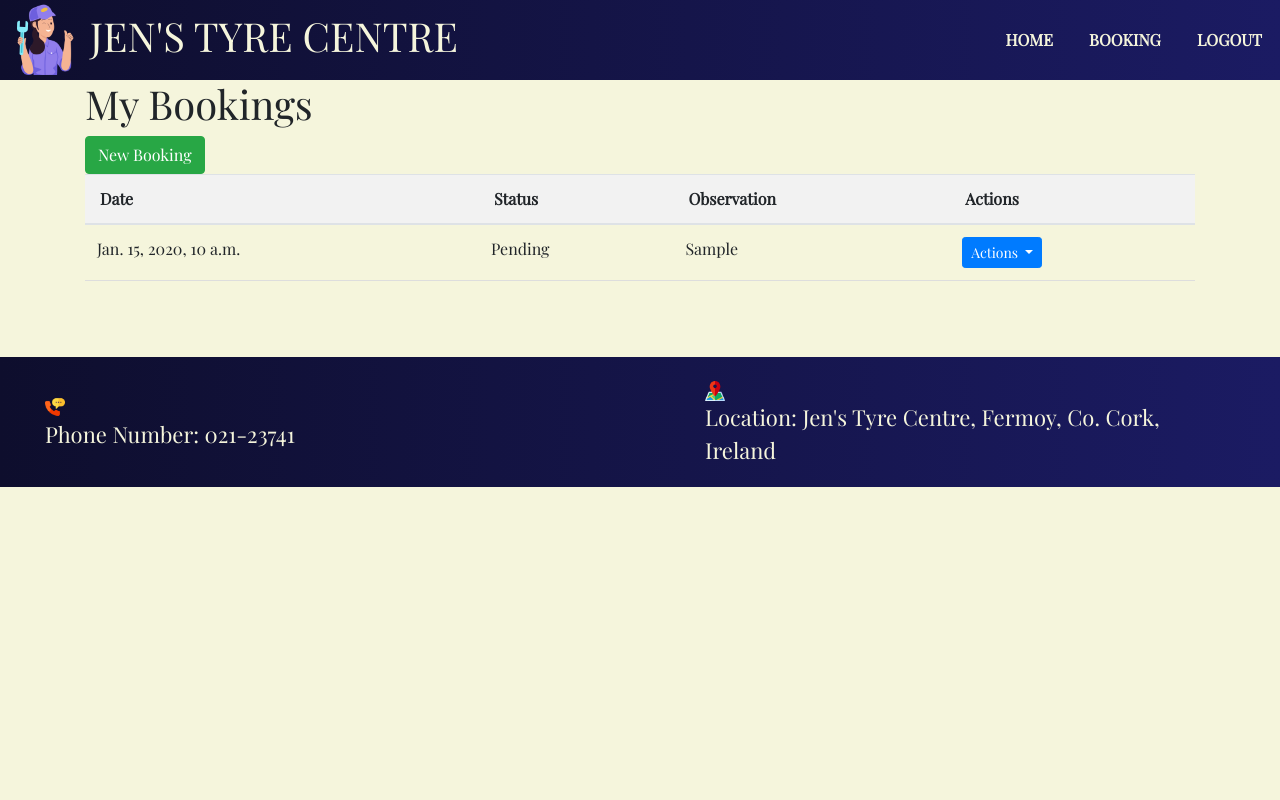
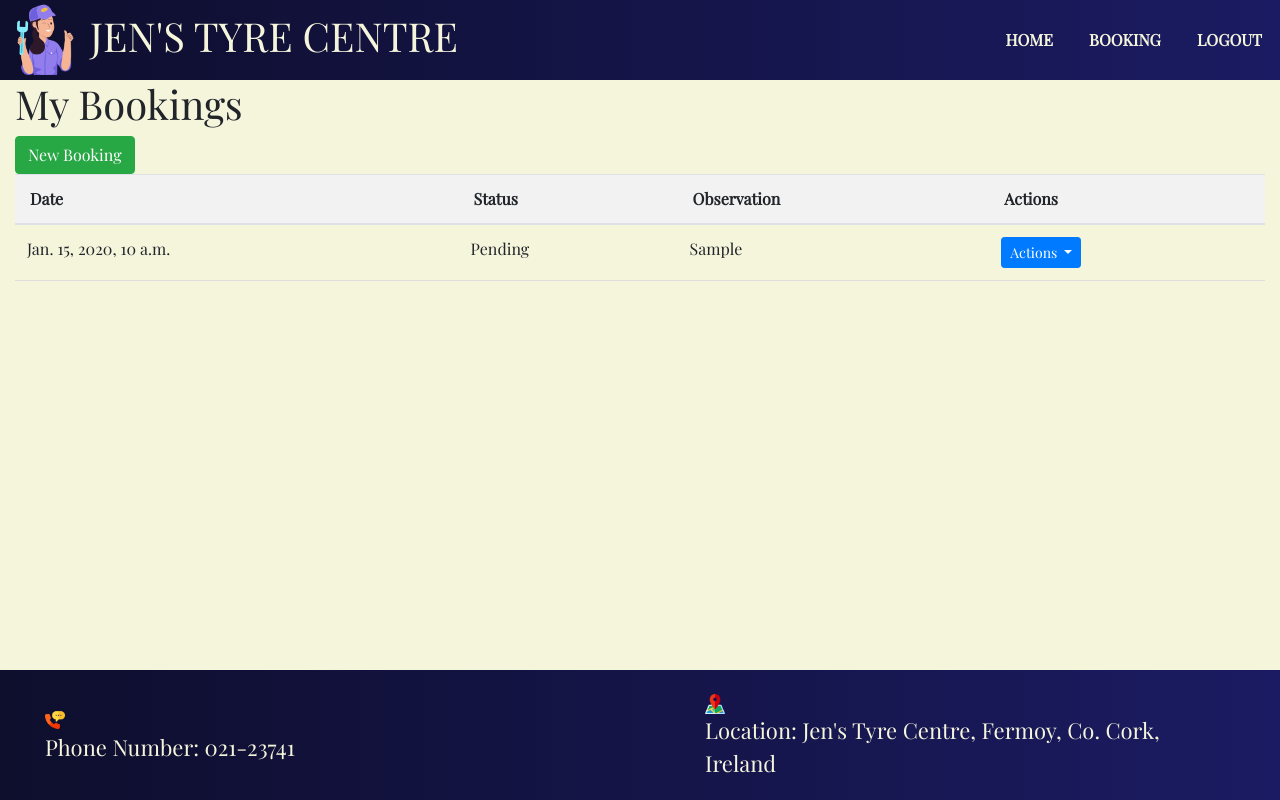
Before and after one commit to missdays/tyre-centre, a Django app: page /booking/ in a window 1280 px wide. Run offline with Django 4.2, Linux system fonts and the light colour scheme; a user stored in the database is signed in; tables that the repository leaves empty hold one stand-in row (values such as "Sample post"); some libraries are stand-ins or nearby versions.

Commit message:
fix footer at bottom and UI improvements

```diff
--- a/booking/templates/booking/booking.html
+++ b/booking/templates/booking/booking.html
@@ -1,10 +1,13 @@
-{% extends "base.html" %} {% block content %}
+{% extends "base.html" %}
+{% block content %}
 {% load static %}
 
 <section id="booking-form">
-    <div class="container">
+    <div class="container-fluid booking-area">
         <h1>My Bookings</h1>
         <a href="{% url 'create_booking'%}" class="btn btn-success">New Booking</a>
+        <div class="row">
+            <div class="col">
                 <div class="table-responsive">
                     <table class="table booking-table">
                         <thead>
@@ -38,6 +41,8 @@
                     </table>
                 </div>
             </div>
+        </div>
+    </div>
 </section>
 
 {% endblock %}
--- a/static/css/style.css
+++ b/static/css/style.css
@@ -149,6 +149,9 @@ footer {
     color: beige;
     padding: 20px 0;
     margin-top: 60px;
+    position: fixed;
+    bottom: 0;
+    width: 100%;
 }
 
 .footer-container {
@@ -224,6 +227,10 @@ footer {
     100% { opacity: 0; }
 }
 
+.booking-area{
+    min-height: 500px;
+}
+
 /*----Media query for smaller screen devices----*/
 @media screen and (max-width: 768px) {
     .navbar-title {
```
Also changed, not shown: templates/base.html (line endings or trailing spaces). Lines whose indentation alone changed are shown as unchanged.
